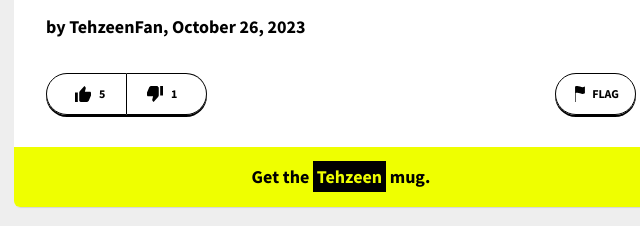
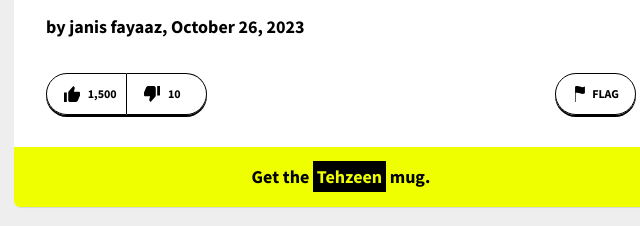
Before and after one commit to abnjo/urban-dictionary, a plain HTML site: page index.html in a window 1280 px wide. Shown: the part 944-1170 px from the top of the page, 141-781 px from the left. Drawn offline with Linux system fonts and the light colour scheme; a script that the page names is missing.

Commit message:
Update index.html

```diff
--- a/index.html
+++ b/index.html
@@ -338,19 +338,19 @@
                                     <p>"He spent ten minutes <strong>tehzeening</strong> his new pair of denim."</p>
                                 </div>
                                 <!-- Contributor -->
-                                <div class="contributor font-bold" id="definition-contributor">by TehzeenFan, October 26, 2023</div> <!-- Placeholder contributor/date -->
+                                <div class="contributor font-bold" id="definition-contributor">by janis fayaaz, October 26, 2023</div> <!-- Placeholder contributor/date -->
 
                                 <div class="mt-5 md:mt-8 flex justify-between">
                                     <div class="flex items-center">
                                         <!-- Like Button - Modified for visual feedback only -->
                                         <button aria-label="Vote up this definition" class="relative flex items-center border shadow-sharp border-black dark:border-white p-3 pr-2 pl-4 rounded-tl-3xl rounded-bl-3xl hover:bg-limon-lime dark:hover:bg-fluorescent active:translate-y-0 5 justify-center min-w-[9ch]" onclick="this.classList.toggle('bg-limon-lime')">
                                             <svg class="fill-current" height="16" viewBox="0 0 34 34" width="16" xmlns="http://www.w3.org/2000/svg"><path d="M34 15c0-2-1-3-3-3H21l2-8-1-2-2-2-10 11-1 3v17c0 2 2 3 3 3h14l3-2 5-12v-5zM0 34h6V14H0v20z"></path></svg>
-                                            <span class="text-xs font-bold ml-2" id="thumb-up-count">5</span> <!-- Placeholder count -->
+                                            <span class="text-xs font-bold ml-2" id="thumb-up-count">1.5k</span> <!-- Placeholder count -->
                                         </button>
                                         <!-- Dislike Button - Modified for visual feedback only -->
                                         <button aria-label="Vote down this definition" class="relative flex items-center border shadow-sharp border-black dark:border-white border-l-0 p-3 pl-2 pr-4 rounded-tr-3xl rounded-br-3xl hover:bg-limon-lime dark:hover:bg-fluorescent active:translate-y-0 5 justify-center min-w-[9ch]" onclick="this.classList.toggle('bg-limon-lime')">
                                             <svg class="fill-current" height="16" viewBox="0 0 34 34" width="16" xmlns="http://www.w3.org/2000/svg"><path d="M28 0v20h6V0h-6zm-6 0H8L5 2 0 14v5c0 2 1 3 3 3h10l-2 8 1 2 2 2 10-11 1-3V3l-3-3z"></path></svg>
-                                            <span class="text-xs font-bold ml-2" id="thumb-down-count">1</span> <!-- Placeholder count -->
+                                            <span class="text-xs font-bold ml-2" id="thumb-down-count">10</span> <!-- Placeholder count -->
                                         </button>
                                     </div>
                                     <!-- Flag Button - Updated defid -->
@@ -380,7 +380,7 @@
                                     </div>
                                     <div aria-label="Animation of a squirrel eating" class="flex rounded-full w-32 h-32 bg-cover shadow-sharp border border-black" role="img" style="background-image: url('images/100.webp')"></div>
                                 </div>
-                                <a class="flex items-center justify-center bg-denim text-white w-full font-bold p-4 rounded-full hover:text-limon-lime focus:outline-none active:translate-y-0 5" href="/add.php">
+                                <a class="flex items-center justify-center bg-denim text-white w-full font-bold p-4 rounded-full hover:text-limon-lime focus:outline-none active:translate-y-0 5" href="https://www.urbandictionary.com/add.php">
                                     <svg class="fill-current" height="16" viewBox="0 0 48 48" width="26" xmlns="http://www.w3.org/2000/svg"><path d="M43 20H29V5a4 4 0 1 0-9 0v15H6a4 4 0 0 0-4 4 4 4 0 0 0 1 3 4 4 0 0 0 3 1h14v14a4 4 0 0 0 1 3 4 4 0 0 0 3 2 4 4 0 0 0 5-5V28h14a4 4 0 0 0 0-8z"></path></svg>
                                     <span class="ml-2">Define a Word</span>
                                 </a>
```
